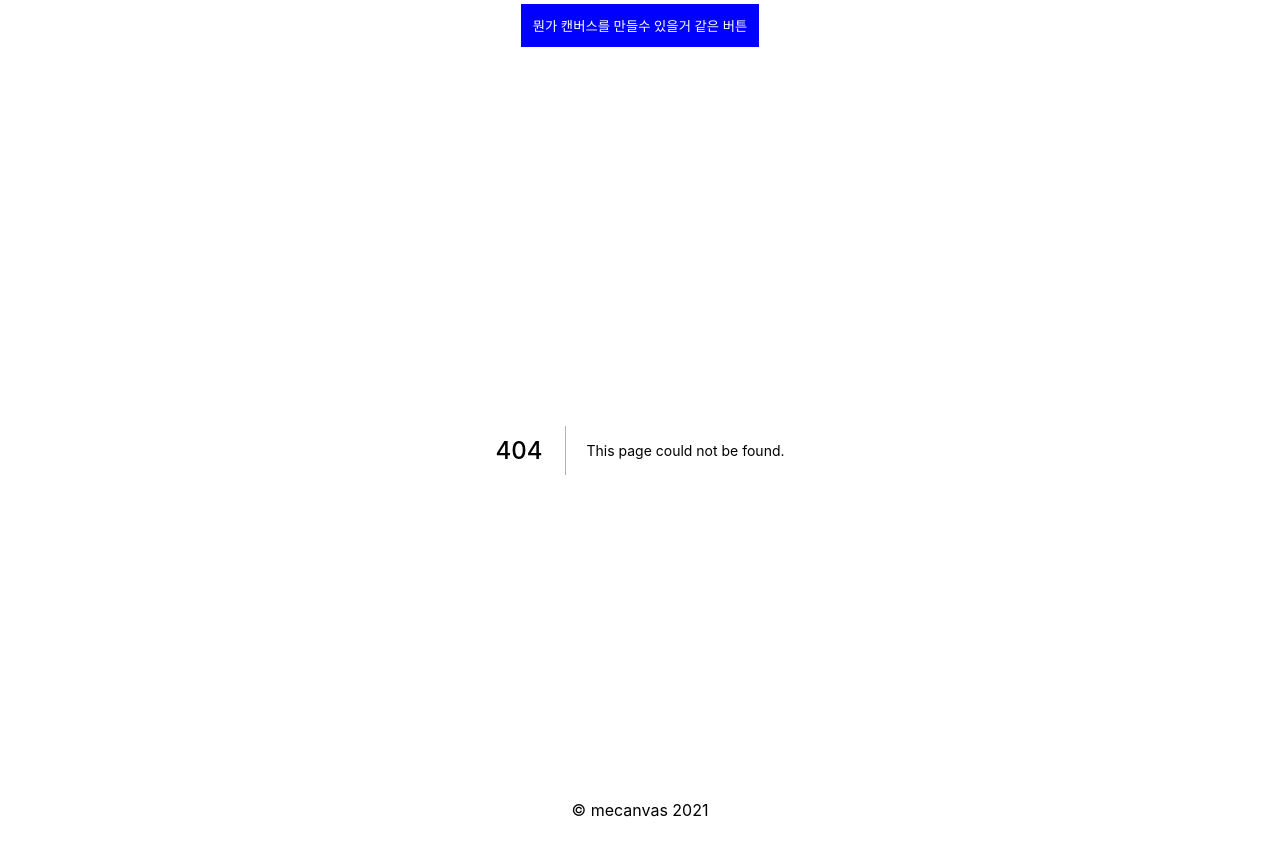
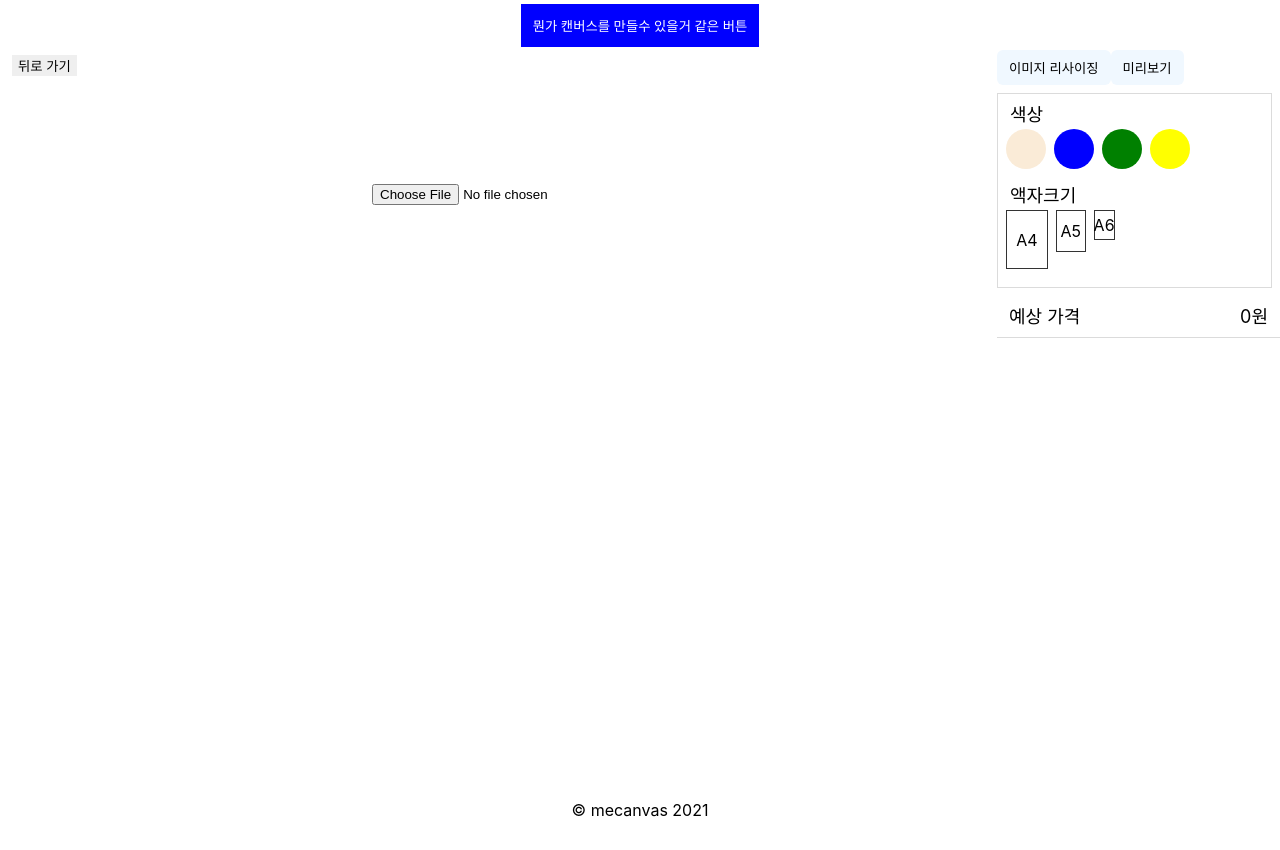
Before and after one commit to mecanvas/early-front, a Next.js app: page /tool/tool in a window 1280 px wide. Before the commit this address had no page. After the commit the page ends 820 px from the top, so only its background shows below. Built offline with nearby package versions, Linux system fonts and the light colour scheme.

Commit message:
뜬금없는뎅 파일/폴더 구조 변경

```diff
--- a/pages/_app.tsx
+++ b/src/pages/_app.tsx
@@ -1,7 +1,7 @@
 import { AppProps } from 'next/dist/next-server/lib/router/router';
-import AppLayout from '../components/layouts/AppLayout';
 import '../styles/globals.css';
 import styled from '@emotion/styled';
+import AppLayout from 'src/layouts/AppLayout';
 
 const AppContainer = styled.main`
   width: 100%;
--- /dev/null
+++ b/src/pages/tool/index.tsx
@@ -0,0 +1,3 @@
+import Tool from './tool';
+
+export default Tool;
--- a/pages/tool.tsx
+++ b/src/pages/tool/tool.tsx
@@ -1,139 +1,25 @@
 import React, { useCallback, useEffect, useRef, useState } from 'react';
-import styled from '@emotion/styled';
-import { useGetCursorPosition } from '../hooks';
-import { dataURLtoFile } from '../util/dataURLtoFile';
-import { resizeFile } from '../util/resizeFile';
-
-const ToolContainer = styled.div`
-  width: 100%;
-  margin: 0 auto;
-  display: flex;
-`;
-
-const ImageGoBack = styled.button`
-  position: absolute;
-  top: 55px;
-  left: 12px;
-  z-index: 4;
-`;
-
-const YouSelectedFrame = styled.div<{ width: string; height: string; left: string; top: string }>`
-  width: ${({ width }) => width};
-  height: ${({ height }) => height};
-  top: ${({ top }) => top};
-  left: ${({ left }) => left};
-  border: 1px solid #333;
-  position: absolute;
-  cursor: pointer;
-  z-index: 2;
-`;
-
-const ImageWrapper = styled.div`
-  flex: 1;
-  display: flex;
-  justify-content: center;
-  align-items: center;
-  position: relative;
-
-  .cropped-img {
-    position: absolute;
-    border: 1.5px solid #333;
-  }
-`;
-
-const VersatileWrapper = styled.div`
-  display: flex;
-  flex-direction: column;
-  z-index: 3;
-  background: #fff;
-`;
-
-const Versatile = styled.div`
-  width: 275px;
-  border: 1px solid #dbdbdb;
-  margin-right: 8px;
-`;
-
-const Factory = styled.div`
-  padding: 6px 8px;
-  display: flex;
-  flex-direction: column;
-`;
-
-const FactoryTitle = styled.div`
-  width: 100%;
-  display: flex;
-  padding: 0 4px;
-  margin-bottom: 3px;
-  font-size: 18px;
-  div {
-    margin-left: auto;
-  }
-`;
-
-const ImageToolWrapper = styled.div`
-  display: flex;
-  margin-bottom: 8px;
-`;
-
-const ImageResize = styled.button`
-  padding: 8px 12px;
-  border-radius: 6px;
-  background-color: aliceblue;
-`;
-
-const ColorPaletteWrapper = styled.div`
-  display: flex;
-  margin-bottom: 12px;
-
-  div + div {
-    margin-left: 8px;
-    cursor: pointer;
-  }
-`;
-
-const ColorPalette = styled.div<{ color?: string }>`
-  width: 40px;
-  height: 40px;
-  border-radius: 50%;
-  background-color: ${({ color }) => {
-    return color || 'antiquewhite';
-  }};
-`;
-
-const FrameWrapper = styled.div`
-  display: flex;
-  margin-bottom: 12px;
-
-  div {
-    cursor: pointer;
-  }
-
-  div + div {
-    margin-left: 8px;
-  }
-`;
-
-const FrameSize = styled.div<{ width: string; height: string }>`
-  width: ${({ width }) => `${+width.replace('px', '') / 5}px`};
-  height: ${({ height }) => `${+height.replace('px', '') / 5}px`};
-  border: 1px solid #333;
-  position: relative;
-`;
-
-const FrameSizeName = styled.div`
-  position: absolute;
-  top: 50%;
-  left: 50%;
-  transform: translate(-50%, -50%);
-`;
-
-const BillInfomation = styled.div`
-  display: flex;
-  padding: 6px 8px;
-  border-bottom: 1px solid #dbdbdb;
-  margin-top: 8px;
-`;
+import { useGetCursorPosition } from 'src/hooks';
+import { dataURLtoFile } from '../../util/dataURLtoFile';
+import { resizeFile } from '../../util/resizeFile';
+import {
+  ImageGoBack,
+  ToolContainer,
+  YouSelectedFrame,
+  ImageWrapper,
+  VersatileWrapper,
+  ImageToolWrapper,
+  ImageToolBtn,
+  Versatile,
+  Factory,
+  FactoryTitle,
+  ColorPaletteWrapper,
+  ColorPalette,
+  FrameWrapper,
+  FrameSize,
+  FrameSizeName,
+  BillInfomation,
+} from './toolStyle';
 
 interface PaperSize {
   name: string;
@@ -198,6 +84,8 @@ const Tool = () => {
   const imgWrapperRef = useRef<HTMLDivElement>(null);
 
   const [framePrice, setFramePrice] = useState<FramePrice[]>([]);
+
+  const [isPreview, setIsPreview] = useState(false);
 
   // canvas로 이미지의 너비,높이를 바꿔야 이미지의 크기가 바뀐다. (액자로 자를 시 natural size를 사용하기 때문)
   const resizeImageSrc = useCallback(() => {
@@ -278,6 +166,10 @@ const Tool = () => {
 
   const handleImgResizing = useCallback(() => {
     setIsResize((prev) => !prev);
+  }, []);
+
+  const handleImageToolBtn = useCallback(() => {
+    setIsPreview((prev) => !prev);
   }, []);
 
   const handleImgGoBack = useCallback(() => {
@@ -361,7 +253,7 @@ const Tool = () => {
         )}
         <ImageWrapper id="img-box" ref={imgWrapperRef}>
           {imgUploadUrl ? (
-            <img ref={imgNode} src={imgUploadUrl} alt="샘플이미지" />
+            isPreview || <img ref={imgNode} src={imgUploadUrl} alt="샘플이미지" />
           ) : (
             <input type="file" accept="image/*" onChange={handleImgUpload} />
           )}
@@ -369,7 +261,8 @@ const Tool = () => {
 
         <VersatileWrapper>
           <ImageToolWrapper>
-            <ImageResize onClick={handleImgResizing}>이미지 리사이징</ImageResize>
+            <ImageToolBtn onClick={handleImgResizing}>이미지 리사이징</ImageToolBtn>
+            <ImageToolBtn onClick={handleImageToolBtn}>미리보기</ImageToolBtn>
           </ImageToolWrapper>
           <Versatile>
             <Factory>
--- /dev/null
+++ b/src/pages/tool/toolStyle.tsx
@@ -0,0 +1,132 @@
+import styled from '@emotion/styled';
+
+export const ToolContainer = styled.div`
+  width: 100%;
+  margin: 0 auto;
+  display: flex;
+`;
+
+export const ImageGoBack = styled.button`
+  position: absolute;
+  top: 55px;
+  left: 12px;
+  z-index: 4;
+`;
+
+export const YouSelectedFrame = styled.div<{ width: string; height: string; left: string; top: string }>`
+  width: ${({ width }) => width};
+  height: ${({ height }) => height};
+  top: ${({ top }) => top};
+  left: ${({ left }) => left};
+  border: 1px solid #333;
+  position: absolute;
+  cursor: pointer;
+  z-index: 2;
+`;
+
+export const ImageWrapper = styled.div`
+  flex: 1;
+  display: flex;
+  justify-content: center;
+  align-items: center;
+  position: relative;
+
+  .cropped-img {
+    position: absolute;
+    border: 1px inset #333;
+  }
+`;
+
+export const VersatileWrapper = styled.div`
+  display: flex;
+  flex-direction: column;
+  z-index: 3;
+  background: #fff;
+`;
+
+export const Versatile = styled.div`
+  width: 275px;
+  border: 1px solid #dbdbdb;
+  margin-right: 8px;
+`;
+
+export const Factory = styled.div`
+  padding: 6px 8px;
+  display: flex;
+  flex-direction: column;
+`;
+
+export const FactoryTitle = styled.div`
+  width: 100%;
+  display: flex;
+  padding: 0 4px;
+  margin-bottom: 3px;
+  font-size: 18px;
+  div {
+    margin-left: auto;
+  }
+`;
+
+export const ImageToolWrapper = styled.div`
+  display: flex;
+  margin-bottom: 8px;
+`;
+
+export const ImageToolBtn = styled.button`
+  padding: 8px 12px;
+  border-radius: 6px;
+  background-color: aliceblue;
+`;
+
+export const ColorPaletteWrapper = styled.div`
+  display: flex;
+  margin-bottom: 12px;
+
+  div + div {
+    margin-left: 8px;
+    cursor: pointer;
+  }
+`;
+
+export const ColorPalette = styled.div<{ color?: string }>`
+  width: 40px;
+  height: 40px;
+  border-radius: 50%;
+  background-color: ${({ color }) => {
+    return color || 'antiquewhite';
+  }};
+`;
+
+export const FrameWrapper = styled.div`
+  display: flex;
+  margin-bottom: 12px;
+
+  div {
+    cursor: pointer;
+  }
+
+  div + div {
+    margin-left: 8px;
+  }
+`;
+
+export const FrameSize = styled.div<{ width: string; height: string }>`
+  width: ${({ width }) => `${+width.replace('px', '') / 5}px`};
+  height: ${({ height }) => `${+height.replace('px', '') / 5}px`};
+  border: 1px solid #333;
+  position: relative;
+`;
+
+export const FrameSizeName = styled.div`
+  position: absolute;
+  top: 50%;
+  left: 50%;
+  transform: translate(-50%, -50%);
+`;
+
+export const BillInfomation = styled.div`
+  display: flex;
+  padding: 6px 8px;
+  border-bottom: 1px solid #dbdbdb;
+  margin-top: 8px;
+`;
```
Also changed, not shown: src/hooks/index.tsx (renamed from hooks/index.tsx), src/layouts/AppFooter.tsx (renamed from components/layouts/AppFooter.tsx), src/layouts/AppHeader.tsx (renamed from components/layouts/AppHeader.tsx), src/layouts/AppLayout.tsx (renamed from components/layouts/AppLayout.tsx), src/pages/index.tsx (renamed from pages/index.tsx), src/styles/globals.css (renamed from styles/globals.css), src/util/dataURLtoFile.ts (renamed from util/dataURLtoFile.ts), src/util/resizeFile.ts (renamed from util/resizeFile.ts).
